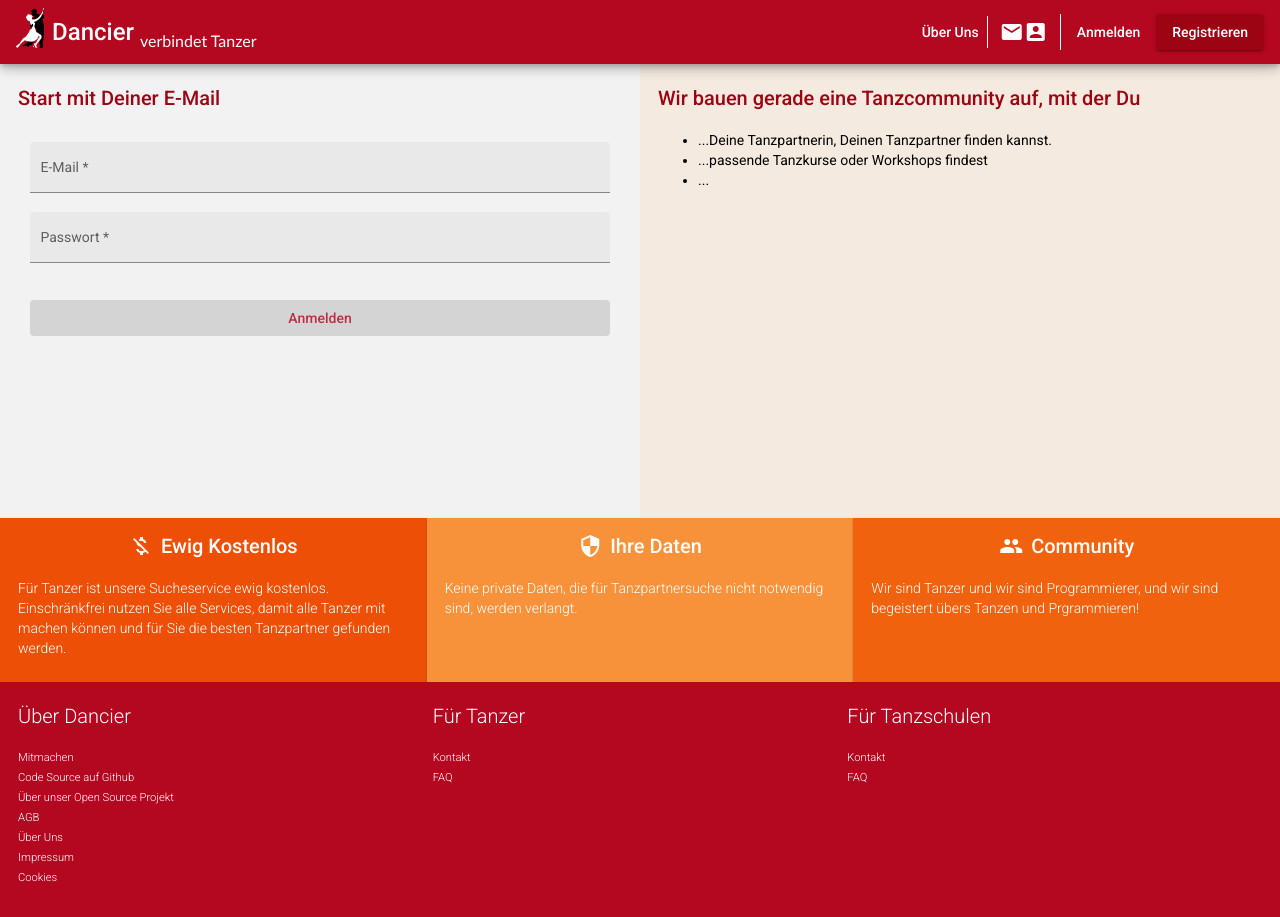
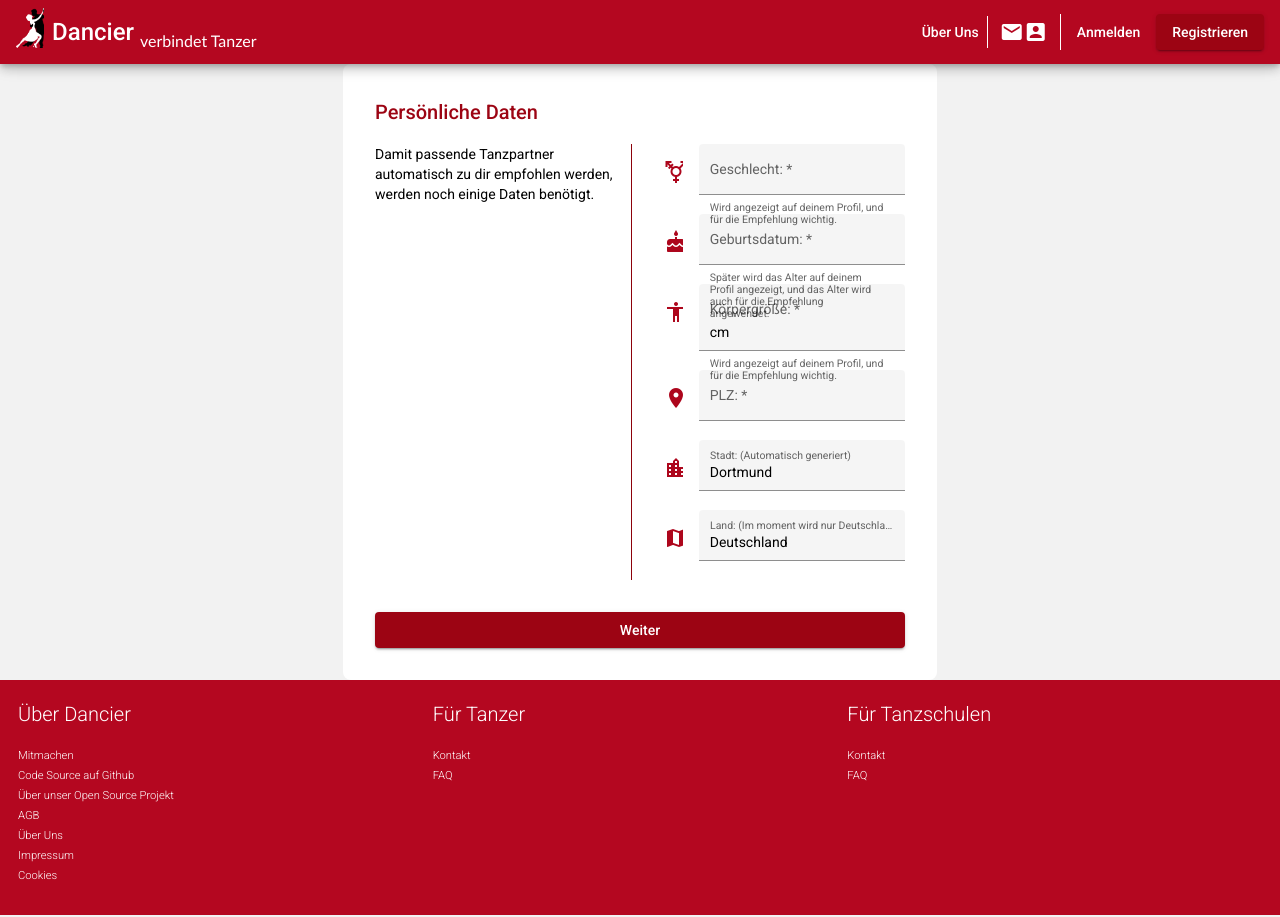
Before and after one commit to dancier/show-dancer, an Angular app: page /edit-personal-data in a window 1280 px wide. Before the commit this address led to /. Built offline with nearby package versions, Linux system fonts and the light colour scheme.

Commit message:
Personal data edit added

```diff
--- a/src/app/features/home/home-routing.module.ts
+++ b/src/app/features/home/home-routing.module.ts
@@ -6,6 +6,7 @@ import { TermsAndConditionsComponent } from '@features/home/pages/terms-and-cond
 import { AboutUsComponent } from '@features/home/pages/about-us/about-us.component';
 import { ProfilePageComponent } from '@features/home/pages/profile-page/profile-page.component';
 import { EnterUserNameComponent } from '@features/home/pages/enter-user-name/enter-user-name.component';
+import { EditPersonalDataComponent } from '@features/home/pages/edit-personal-data/edit-personal-data.component';
 
 export const routes: Routes = [
   {
@@ -31,6 +32,10 @@ export const routes: Routes = [
   {
     path: 'mail-verified',
     component: EnterUserNameComponent
+  },
+  {
+    path: 'edit-personal-data',
+    component: EditPersonalDataComponent
   }
 ];
 
--- a/src/app/features/home/home.module.ts
+++ b/src/app/features/home/home.module.ts
@@ -19,6 +19,7 @@ import { MatTabsModule } from '@angular/material/tabs';
 import { DanceTypeComponent } from './components/dance-type/dance-type.component';
 import { PersonalDataComponent } from './components/personal-data/personal-data.component';
 import { EnterUserNameComponent } from './pages/enter-user-name/enter-user-name.component';
+import { EditPersonalDataComponent } from './pages/edit-personal-data/edit-personal-data.component';
 
 @NgModule({
   declarations: [
@@ -30,7 +31,8 @@ import { EnterUserNameComponent } from './pages/enter-user-name/enter-user-name.
     ProfilePageComponent,
     DanceTypeComponent,
     PersonalDataComponent,
-    EnterUserNameComponent
+    EnterUserNameComponent,
+    EditPersonalDataComponent
   ],
     imports: [
         CommonModule,
--- /dev/null
+++ b/src/app/features/home/pages/edit-personal-data/edit-personal-data.component.html
@@ -0,0 +1,65 @@
+<div class="profile-edit-page-outer-container background-color-accent-A200">
+  <div class="profile-edit-page-inner-container container-radius" fxLayout="column">
+    <div class="verification-confirmation">
+      <h2 class="font-color-primary-800">Persönliche Daten </h2>
+    </div>
+    <div class="profile-edit-form-container" fxLayout.gt-xs="row" fxLayout.xs="column">
+      <div class="description-section" ngStyle.gt-xs="max-width: 256px;  border-right: 1px solid #8c020b;">
+        <span>
+         Damit passende Tanzpartner automatisch zu dir empfohlen werden, werden noch einige Daten benötigt.
+        </span>
+      </div>
+      <div class="form-section-container">
+        <mat-card-content fxLayout="column" class="card-content-container">
+          <div class="form-section" fxLayout="row">
+            <mat-icon class="form-icon">transgender</mat-icon>
+            <mat-form-field appearance="fill" class="full-width">
+              <mat-label>Geschlecht: *</mat-label>
+              <mat-hint>Wird angezeigt auf deinem Profil, und für die Empfehlung wichtig.</mat-hint>
+              <input matInput type="gender"/>
+            </mat-form-field>
+          </div>
+          <div class="form-section" fxLayout="row">
+            <mat-icon class="form-icon">cake</mat-icon>
+            <mat-form-field appearance="fill" class="full-width">
+              <mat-label>Geburtsdatum: *</mat-label>
+              <mat-hint>Später wird das Alter auf deinem Profil angezeigt, und das Alter wird auch für die Empfehlung angewendet.</mat-hint>
+              <input matInput type="birthday"/>
+            </mat-form-field>
+          </div>
+          <div class="form-section" fxLayout="row">
+            <mat-icon class="form-icon">accessibility</mat-icon>
+            <mat-form-field appearance="fill" class="full-width">
+              <mat-label>Körpergröße: *</mat-label>
+              <input matInput type="height" placeholder="(Deine Körpergröße in CM)"/>
+              <span>cm</span>
+              <mat-hint>Wird angezeigt auf deinem Profil, und für die Empfehlung wichtig.</mat-hint>
+            </mat-form-field>
+          </div>
+          <div class="form-section" fxLayout="row">
+            <mat-icon class="form-icon">place</mat-icon>
+            <mat-form-field appearance="fill" class="full-width">
+              <mat-label>PLZ: *</mat-label>
+              <input matInput type="zip" placeholder="(PLZ)"/>
+            </mat-form-field>
+          </div>
+          <div class="form-section" fxLayout="row">
+            <mat-icon class="form-icon">location_city</mat-icon>
+            <mat-form-field appearance="fill" class="full-width">
+              <mat-label>Stadt: (Automatisch generiert)</mat-label>
+              <input matInput type="city" placeholder="(Automatisch generiert)" readonly value="Dortmund"/>
+            </mat-form-field>
+          </div>
+          <div class="form-section" fxLayout="row">
+            <mat-icon class="form-icon">map</mat-icon>
+            <mat-form-field appearance="fill" class="full-width">
+              <mat-label>Land: (Im moment wird nur Deutschland unterstützt)</mat-label>
+              <input matInput type="land" placeholder="Deutschland" readonly value="Deutschland"/>
+            </mat-form-field>
+          </div>
+        </mat-card-content>
+      </div>
+    </div>
+    <button mat-raised-button class="font-color-primary-800 continue-button">Weiter</button>
+  </div>
+</div>
--- /dev/null
+++ b/src/app/features/home/pages/edit-personal-data/edit-personal-data.component.scss
@@ -0,0 +1,45 @@
+@import '~src/styles/responsive.scss';
+
+.profile-edit-page-outer-container {
+  display: flex;
+  justify-content: center;
+  align-items: center;
+  height: 100%;
+}
+
+.profile-edit-page-inner-container {
+  max-width: 800px;
+  padding: 32px;
+  background-color: white;
+  height: 100%;
+}
+
+.mat-form-field-wrapper {
+  padding: 0;
+}
+
+.description-section {
+  margin-right: 16px;
+}
+
+.continue-button {
+  width: 100%;
+}
+
+.form-icon {
+  color: #ad061c;
+  margin: 16px 16px 0;
+}
+
+.form-section-container {
+ margin-bottom: 32px;
+}
+
+.form-text {
+  color: #66666B;
+}
+
+.description-section {
+  margin-bottom: 32px;
+
+}
--- a/src/app/features/home/pages/enter-user-name/enter-user-name.component.html
+++ b/src/app/features/home/pages/enter-user-name/enter-user-name.component.html
@@ -10,9 +10,9 @@
       <mat-card-content fxLayout="column" class="card-content-container">
         <mat-form-field appearance="fill" class="full-width">
           <mat-label>Benutzername *</mat-label>
-          <input matInput formControlName="username" type="username" placeholder="(Wie nennen wir dich?)"/>
+          <input matInput type="username" placeholder="(Wie nennen wir dich?)"/>
         </mat-form-field>
-        <button mat-raised-button class="font-color-primary-800">Weiter</button>
+        <button mat-raised-button class="font-color-primary-800" routerLink="/edit-personal-data">Weiter</button>
       </mat-card-content>
     </div>
   </div>
--- a/src/index.html
+++ b/src/index.html
@@ -5,7 +5,7 @@
   <title>ShowDancer</title>
   <base href="/">
   <meta name="viewport" content="width=device-width, initial-scale=1">
-  <link rel="icon" type="image/x-icon" href="favicon.ico">
+  <link rel="icon" type="image/x-icon" href="assets/img/dancier-logo.png">
   <link rel="preconnect" href="https://fonts.gstatic.com">
   <script src="https://www.google.com/recaptcha/enterprise.js" async defer></script>
   <link href="https://fonts.googleapis.com/css2?family=Roboto:wght@300;400;500&display=swap" rel="stylesheet">
```
Also changed, not shown: src/app/features/home/pages/edit-personal-data/edit-personal-data.component.ts (added, +13 -0 lines), 1 other file (tests, documents, lock files or other folders).
